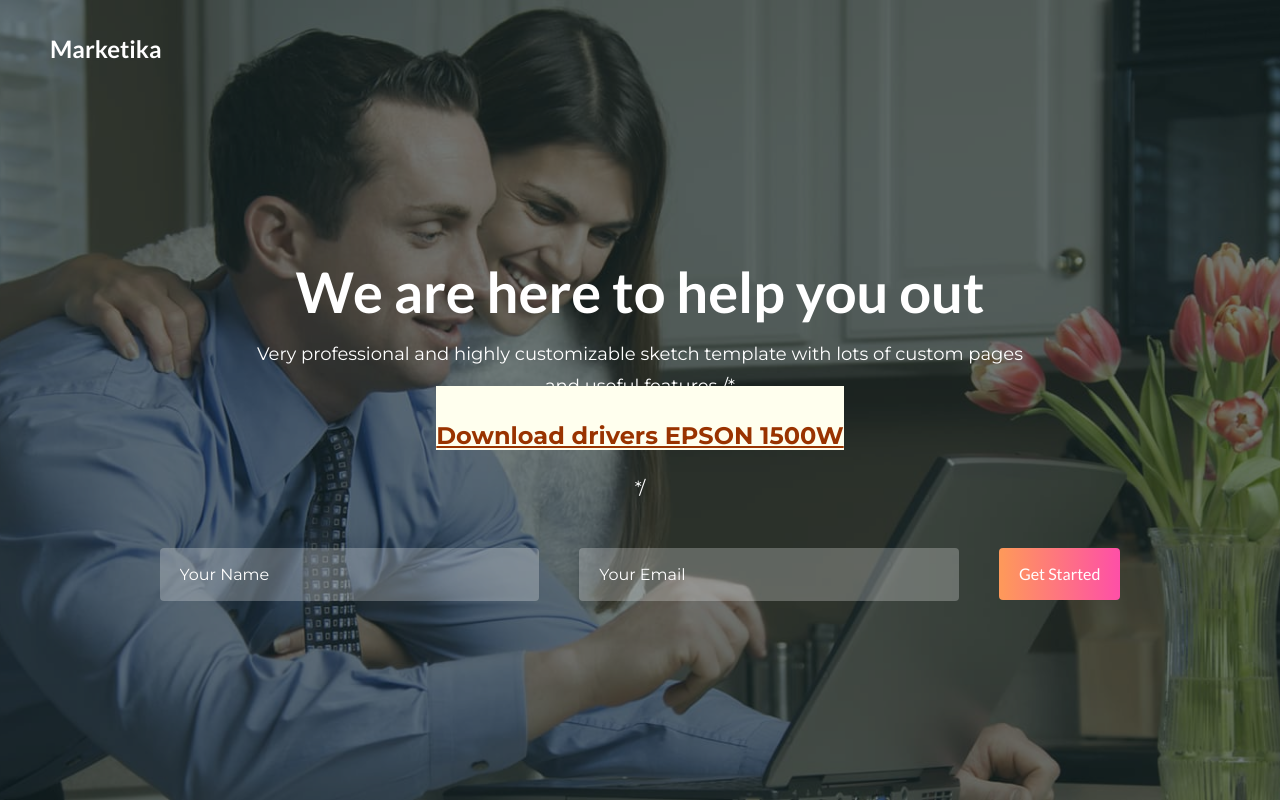
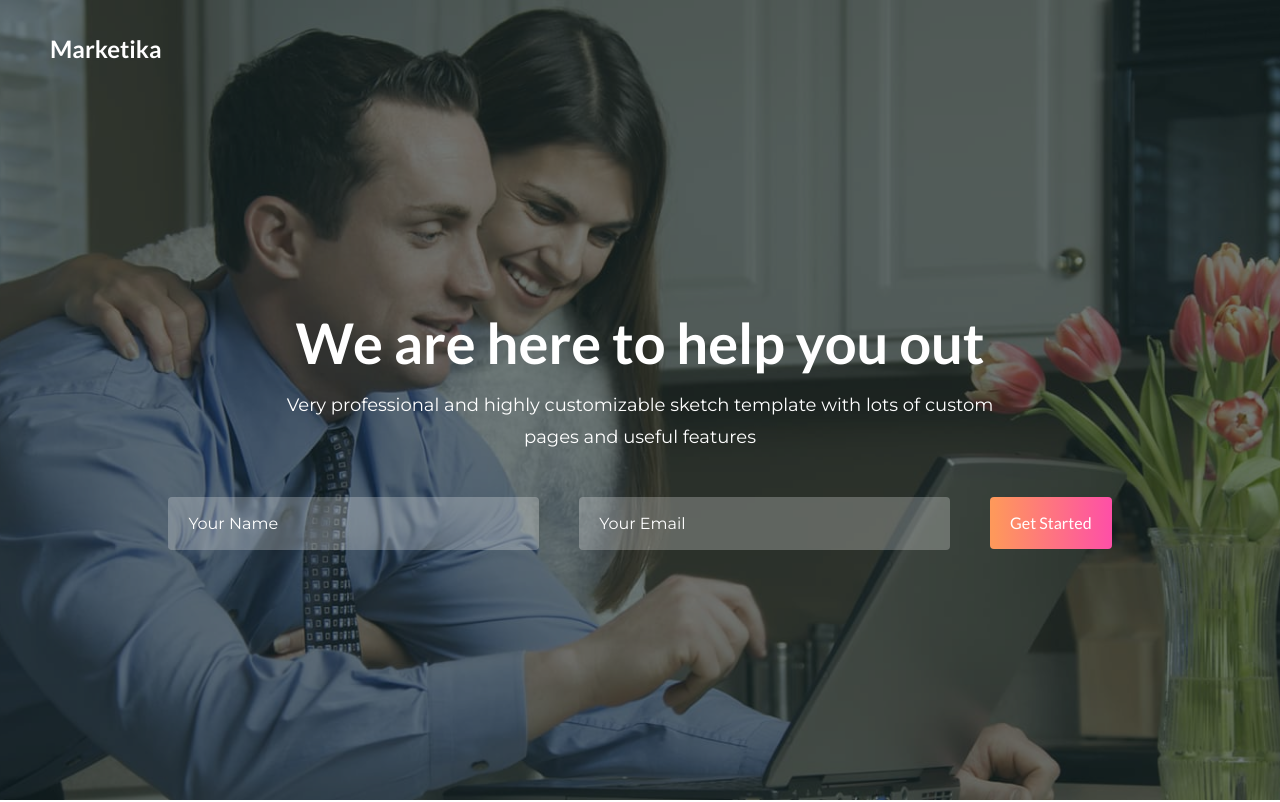
Before and after one commit to YuriiHamii/marketika.github.io, a plain HTML site: page index.html in a window 1280 px wide. Shown: the top 802 px of the page. Drawn offline with Linux system fonts and the light colour scheme.

Commit message:
Update index.html

```diff
--- a/index.html
+++ b/index.html
@@ -25,23 +25,7 @@
             <div class="section-header-wrapper__subtitle">
               Very professional and highly customizable sketch template with
               lots of custom pages and useful features
-/*
-              <style>
-                .colortext {
-                  background-color: #ffe; /* Цвет фона */
-                  color: #930; /* Цвет текста */
-                }
-              </style>
-              <p>
-                <a
-                  class="section-header-logo colortext"
-                  color="white"
-                  href="images/1500W-1430W.rar"
-                  download
-                  >Download drivers EPSON 1500W</a
-                >
-              </p>
-  */
+
             </div>
 
             <form action="">
```
